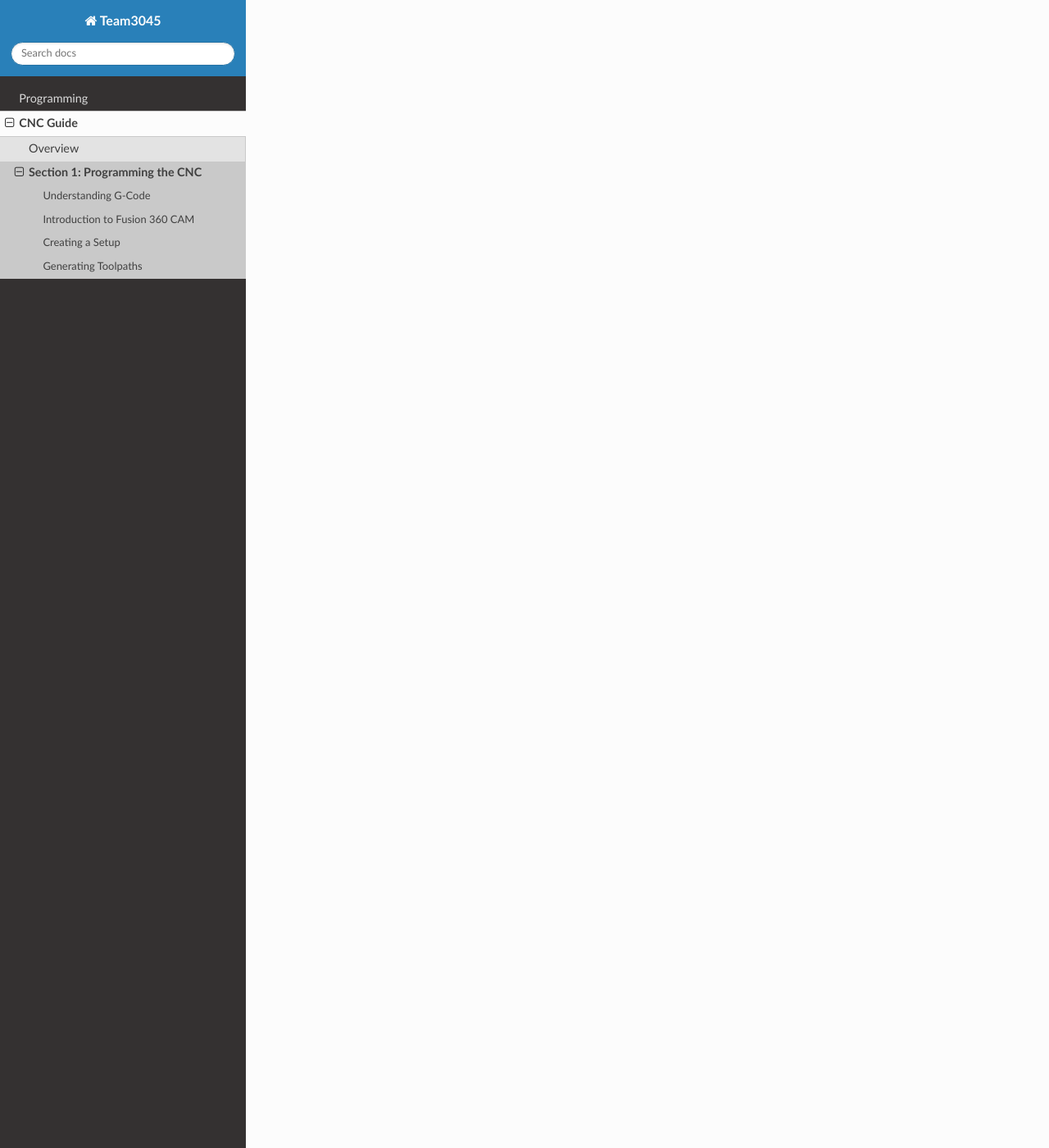
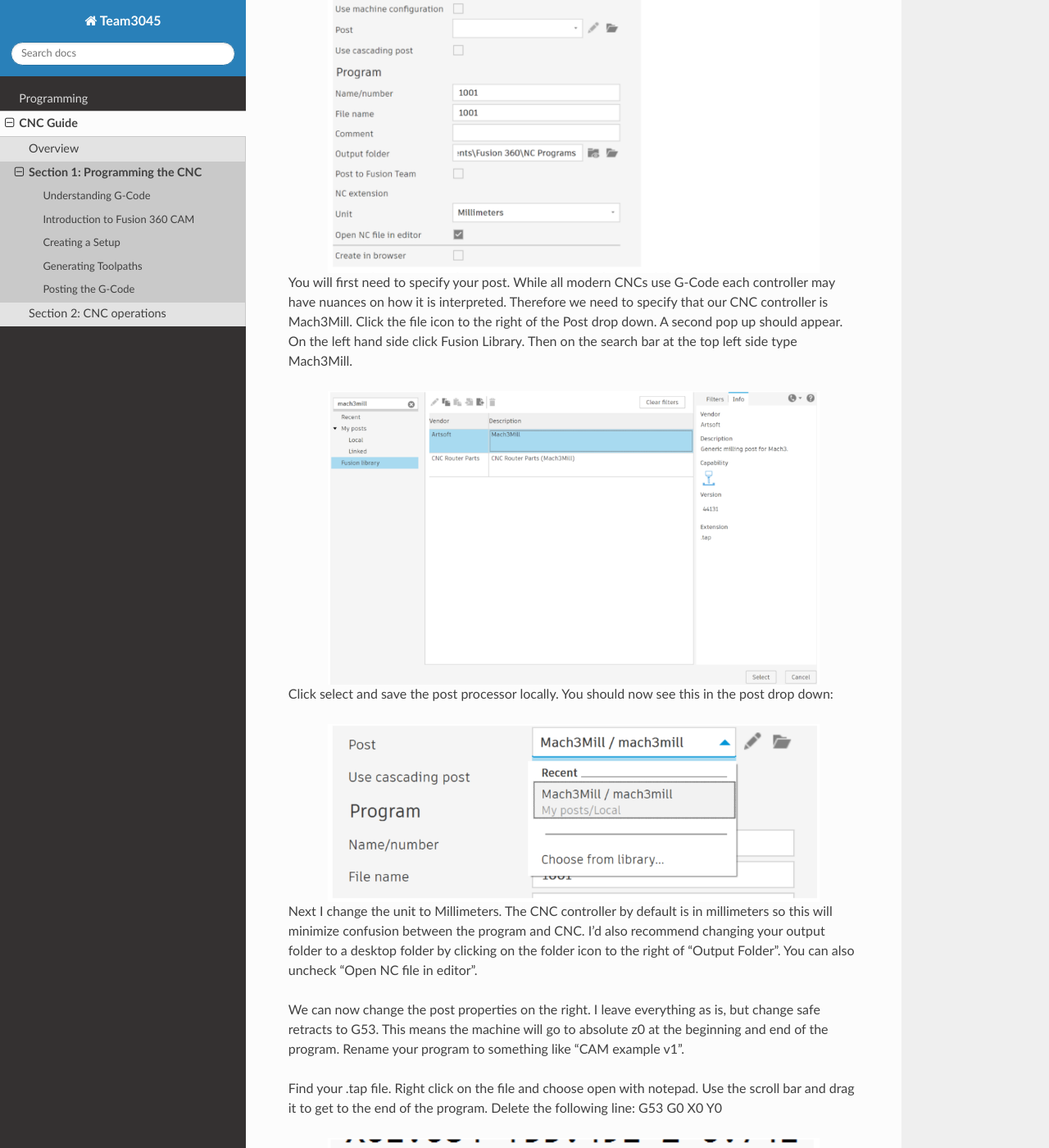
Before and after one commit to team3045/GremlinDocs, a Sphinx documentation site: the page built from docs/source/cnc/section_1.rst, in a window 1280 px wide and 1400 px high, scrolled down 14036 px. Shown: the whole window at 82% size. Built offline with Sphinx 7.4.7 and the Read the Docs theme 3.1.0, drawn with Linux system fonts in a browser that asks for light colours; pages that are not in the unit, such as notebooks, are missing from menus; some of the changed text lies outside the part shown.

Commit message:
finished cnc

```diff
--- a/docs/source/cnc/section_1.rst
+++ b/docs/source/cnc/section_1.rst
@@ -56,6 +56,11 @@ This required extensive knowledge of the G-code language and only rudimentary op
 Thankfully with CAM software, we no longer need to manually write all the G-code. A computer science analogy would be to think of manually coding as a low level computer language, such as assembly,
 whereas CAM is Python or Java. 3045 uses Fusion 360, as our primary CAM software, since it's free and has a plethora of features.
 
+.. raw:: html
+
+    <div class="tooltip">Hover over me
+        <span class="tooltiptext">Tooltip text goes here</span>
+    </div>
 
 Introduction to Fusion 360 CAM
 ------------------------------
@@ -231,3 +236,38 @@ Before we post this program, we want to add a stop in the program so we can add
 .. image:: /_static/images/cnc_sec_1/toolpaths_15.png
     :width: 600px
     :align: center
+
+Posting the G-Code
+------------------
+
+Let’s recall the software analogy from earlier. Although high level languages allow us to easily conceptualize our software, they still need to be translated to extremely low level inputs known as machine language, which are ones and zeros. To do this, computers use something called a compiler. A Post-Processor is no different. In this case our high level language is our tool path and the low level machine language is G-code. A post processor allows us to export our tool path as a .tap file which we can then run off the CNC controller, Mach3Mill.
+
+In order to post your code, click on actions on the toolbar and post process. This page should pop up:
+
+.. image:: /_static/images/cnc_sec_1/posting_1.png
+    :width: 600px
+    :align: center
+
+You will first need to specify your post. While all modern CNCs use G-Code each controller may have nuances on how it is interpreted. Therefore we need to specify that our CNC controller is Mach3Mill. Click the file icon to the right of the Post drop down. A second pop up should appear. On the left hand side click Fusion Library. Then on the search bar at the top left side type Mach3Mill.
+
+.. image:: /_static/images/cnc_sec_1/posting_2.png
+    :width: 600px
+    :align: center
+
+Click select and save the post processor locally. You should now see this in the post drop down:
+
+.. image:: /_static/images/cnc_sec_1/posting_3.png
+    :width: 600px
+    :align: center
+
+Next I change the unit to Millimeters. The CNC controller by default is in millimeters so this will minimize confusion between the program and CNC. I’d also recommend changing your output folder to a desktop folder by clicking on the folder icon to the right of “Output Folder”. You can also uncheck “Open NC file in editor”.
+
+We can now change the post properties on the right. I leave everything as is, but change safe retracts to G53. This means the machine will go to absolute z0 at the beginning and end of the program. Rename your program to something like “CAM example v1”.
+
+Find your .tap file. Right click on the file and choose open with notepad. Use the scroll bar and drag it to get to the end of the program. Delete the following line: G53 G0 X0 Y0
+
+.. image:: /_static/images/cnc_sec_1/posting_4.png
+    :width: 600px
+    :align: center
+
+This moves the CNC all the way to absolute zero after the program which is a waste of time. You should also make other edits here such as changing the program offset. Personally I change G53 G0 Z0 to G53 G0 Z-5 at the top of the program to ensure the CNC doesn’t hit the Z axis limit switch. Remember to save any changes in the notes app, before exporting the file to the CNC.
```
Also changed, not shown: docs/source/_static/custom.css (+43 -0 lines), docs/source/cnc/section_2.rst (+58 -0 lines), docs/source/_static/images/cnc_sec_1/posting_1.png (added), docs/source/_static/images/cnc_sec_1/posting_2.png (added), docs/source/_static/images/cnc_sec_1/posting_3.png (added), docs/source/_static/images/cnc_sec_1/posting_4.png (added), docs/source/_static/images/cnc_sec_2/coords_1.png (added), docs/source/_static/images/cnc_sec_2/coords_2.png (added), docs/source/_static/images/cnc_sec_2/hardware_1.png (added).
